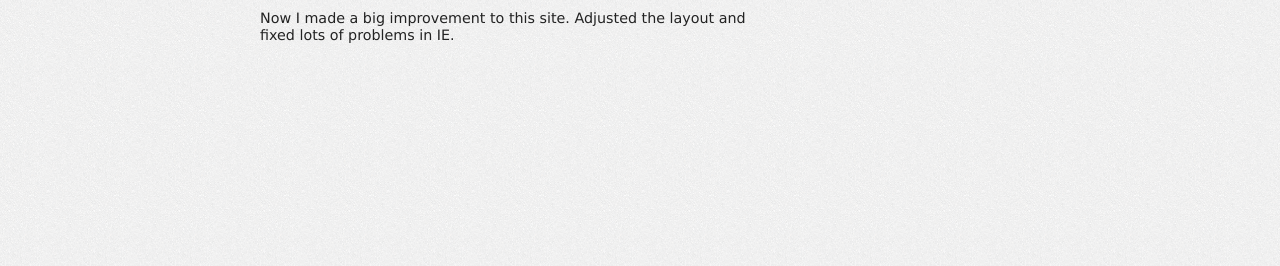
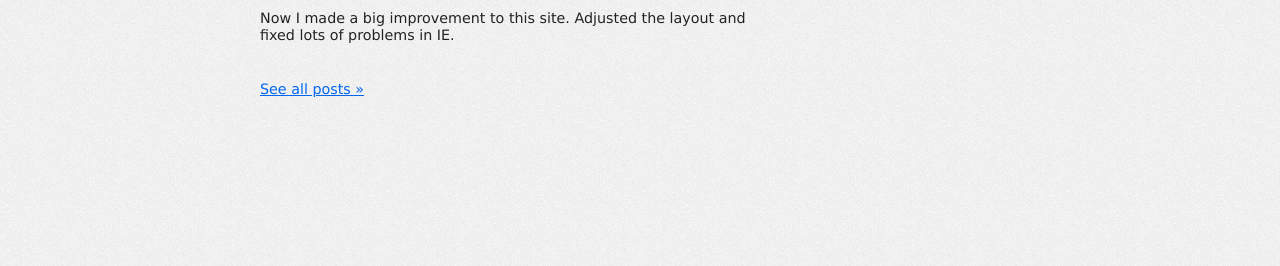
Before and after one commit to lancelotj/lancelotj.github.com, a Jekyll site: the page built from _posts/2011-11-13-redesigned-again.markdown, in a window 1280 px wide. Shown: the part 244-510 px from the top of the page. Built offline with Jekyll 4.4.1, drawn with Linux system fonts in a browser that asks for light colours; nearby versions of some CDN libraries; some web fonts are replaced; Markdown is read by kramdown in place of the engine named in the settings; comment, search, counter and statistics services are not loaded.

Commit message:
added all posts link to post

```diff
--- a/_layouts/post.html
+++ b/_layouts/post.html
@@ -8,5 +8,6 @@ has_comment: true
   </header>
   <div class="entry-content">{{ content }}</div>
 </article>
+<p><a href="/archive.html">See all posts »</a></p>
 <div id="disqus_thread"></div>
 </script>
```
